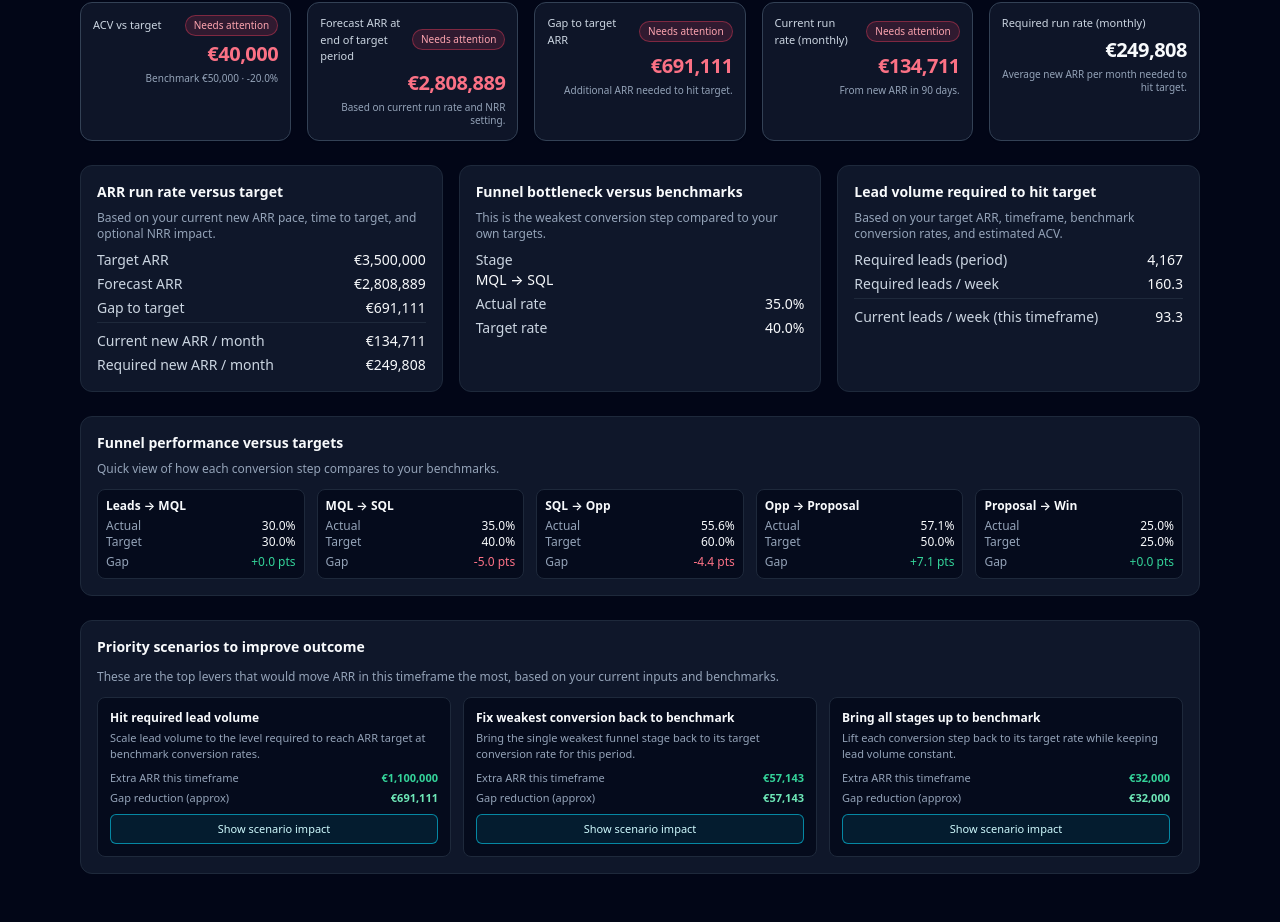
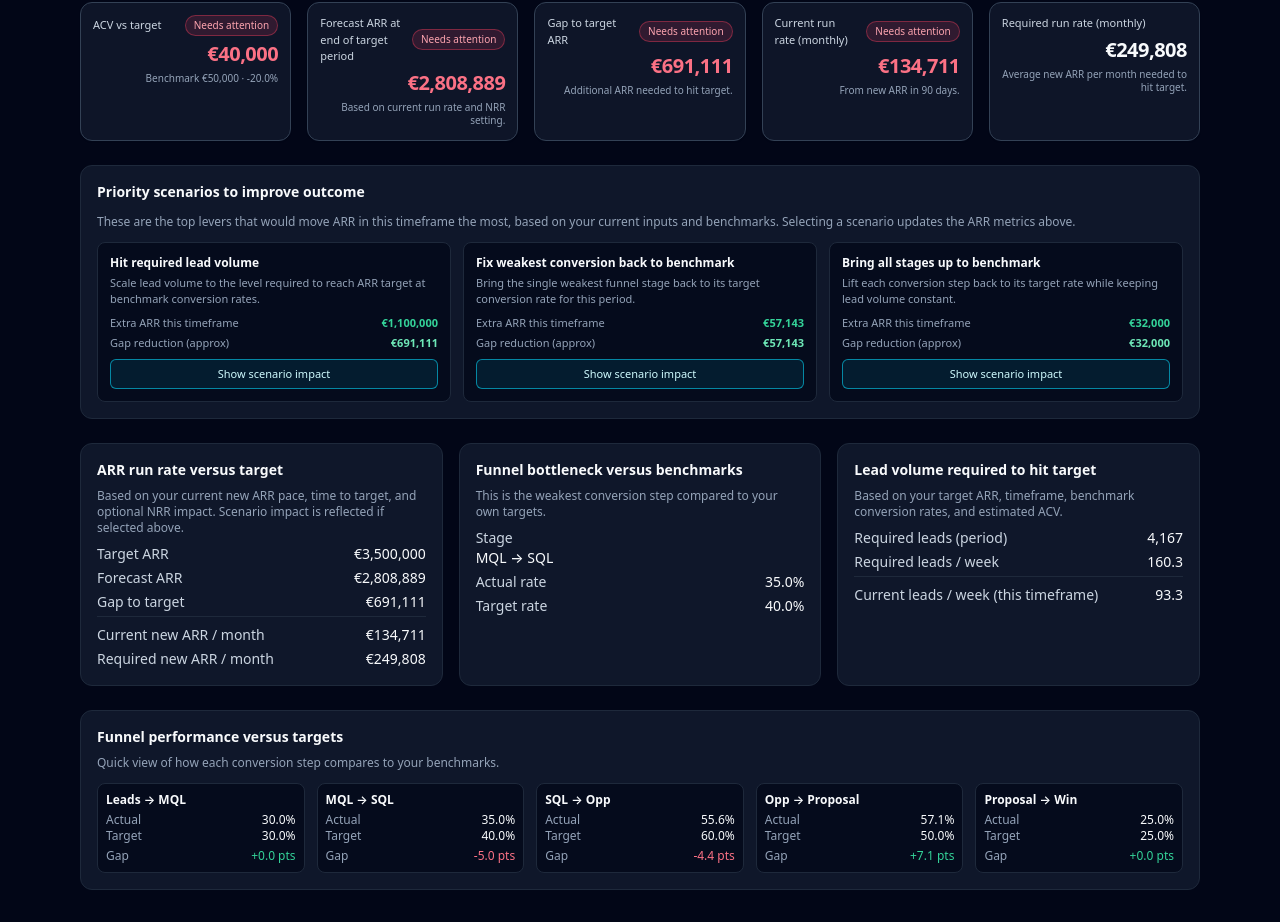
Before and after one commit to powerstephen/saas-throughput-tracker, a Next.js app: page / in a window 1280 px wide. Shown: the part 898-1820 px from the top of the page. Built offline with nearby package versions, Linux system fonts and the light colour scheme.

Commit message:
Update MainDashboard.tsx

```diff
--- a/components/MainDashboard.tsx
+++ b/components/MainDashboard.tsx
@@ -172,6 +172,7 @@ export default function MainDashboard() {
       : 0;
 
   const baseArr = actuals.revenue.newArrThisPeriod;
+  const targetArr = benchmarks.revenue.targetArr;
 
   const scenarios = computeScenarios({
     benchmarks,
@@ -186,6 +187,18 @@ export default function MainDashboard() {
   });
 
   const selectedScenario = scenarios.find((s) => s.id === selectedScenarioId);
+  const scenarioExtraArr = selectedScenario?.extraArr ?? 0;
+
+  // ---------- Scenario-adjusted metrics for hero + overview ----------
+
+  const forecastArrEndDisplayed = forecastArrEnd + scenarioExtraArr;
+  const arrGapDisplayed = Math.max(targetArr - forecastArrEndDisplayed, 0);
+
+  const timeframeMonths = (benchmarks.revenue.timeframeWeeks || 1) / 4.33;
+  const extraMonthlyFromScenario =
+    timeframeMonths > 0 ? scenarioExtraArr / timeframeMonths : 0;
+  const actualNewArrPerMonthDisplayed =
+    actualNewArrPerMonth + extraMonthlyFromScenario;
 
   return (
     <div className="space-y-6">
@@ -397,7 +410,7 @@ export default function MainDashboard() {
         </div>
       </section>
 
-      {/* Key metrics strip – more prominent, aligned numbers */}
+      {/* Key metrics strip – hero metrics */}
       <section className="grid grid-cols-1 sm:grid-cols-2 lg:grid-cols-5 gap-4">
         <StatCard
           label="ACV vs target"
@@ -425,37 +438,37 @@ export default function MainDashboard() {
         />
         <StatCard
           label="Forecast ARR at end of target period"
-          value={`€${Math.round(forecastArrEnd).toLocaleString()}`}
+          value={`€${Math.round(forecastArrEndDisplayed).toLocaleString()}`}
           helper={
             selectedScenario
-              ? `Scenario: €${Math.round(
-                  forecastArrEnd + selectedScenario.extraArr
-                ).toLocaleString()} if applied.`
+              ? "Includes impact of selected scenario."
               : "Based on current run rate and NRR setting."
           }
-          tone={arrGap <= 0 ? "good" : "bad"}
+          tone={arrGapDisplayed <= 0 ? "good" : "bad"}
         />
         <StatCard
           label="Gap to target ARR"
-          value={`€${Math.round(arrGap).toLocaleString()}`}
+          value={`€${Math.round(arrGapDisplayed).toLocaleString()}`}
           helper={
             selectedScenario
-              ? `Scenario reduces gap by ~€${Math.round(
-                  Math.min(selectedScenario.gapImprovement, arrGap)
-                ).toLocaleString()}.`
+              ? "Scenario-adjusted gap to ARR target."
               : arrGap > 0
               ? "Additional ARR needed to hit target."
               : "On track or above target at current run rate."
           }
-          tone={arrGap > 0 ? "bad" : "good"}
+          tone={arrGapDisplayed > 0 ? "bad" : "good"}
         />
         <StatCard
           label="Current run rate (monthly)"
-          value={`€${Math.round(actualNewArrPerMonth).toLocaleString()}`}
-          helper={`From new ARR in ${timeframeLabel}.`}
+          value={`€${Math.round(actualNewArrPerMonthDisplayed).toLocaleString()}`}
+          helper={
+            selectedScenario
+              ? "Includes incremental ARR from selected scenario."
+              : `From new ARR in ${timeframeLabel}.`
+          }
           tone={
             requiredNewArrPerMonth > 0
-              ? runRateRatio >= 1
+              ? actualNewArrPerMonthDisplayed / requiredNewArrPerMonth >= 1
                 ? "good"
                 : "bad"
               : "neutral"
@@ -469,6 +482,101 @@ export default function MainDashboard() {
         />
       </section>
 
+      {/* Priority scenarios moved directly under hero metrics */}
+      <section className="bg-slate-900 border border-slate-800 rounded-xl p-4 space-y-3">
+        <h3 className="text-sm font-semibold text-slate-50">
+          Priority scenarios to improve outcome
+        </h3>
+        <p className="text-xs text-slate-400">
+          These are the top levers that would move ARR in this timeframe the most, based
+          on your current inputs and benchmarks. Selecting a scenario updates the ARR
+          metrics above.
+        </p>
+
+        {scenarios.length === 0 ? (
+          <p className="text-xs text-slate-500">
+            Enter some funnel data and ARR to see suggested scenarios.
+          </p>
+        ) : (
+          <div className="grid grid-cols-1 md:grid-cols-3 gap-3 text-xs">
+            {scenarios.map((s) => (
+              <div
+                key={s.id}
+                className={`rounded-lg border p-3 bg-slate-950/70 space-y-2 ${
+                  selectedScenarioId === s.id
+                    ? "border-cyan-500/60 shadow-[0_0_0_1px_rgba(34,211,238,0.4)]"
+                    : "border-slate-800"
+                }`}
+              >
+                <div className="flex items-start justify-between gap-2">
+                  <div>
+                    <div className="font-semibold text-slate-50 mb-1">
+                      {s.title}
+                    </div>
+                    <p className="text-[11px] text-slate-400">{s.description}</p>
+                  </div>
+                </div>
+                <div className="mt-1 space-y-1 text-[11px]">
+                  <div className="flex justify-between">
+                    <span className="text-slate-400">Extra ARR this timeframe</span>
+                    <span className="font-semibold text-emerald-400">
+                      {s.extraArr > 0
+                        ? `€${Math.round(s.extraArr).toLocaleString()}`
+                        : "—"}
+                    </span>
+                  </div>
+                  <div className="flex justify-between">
+                    <span className="text-slate-400">
+                      Gap reduction (approx)
+                    </span>
+                    <span className="font-semibold text-emerald-300">
+                      {s.gapImprovement > 0
+                        ? `€${Math.round(
+                            Math.min(s.gapImprovement, arrGap)
+                          ).toLocaleString()}`
+                        : "—"}
+                    </span>
+                  </div>
+                </div>
+
+                <button
+                  type="button"
+                  onClick={() =>
+                    setSelectedScenarioId(
+                      selectedScenarioId === s.id ? null : s.id
+                    )
+                  }
+                  className="mt-2 w-full rounded-md border border-cyan-500/70 bg-cyan-500/10 px-2 py-1.5 text-[11px] font-medium text-cyan-100 hover:bg-cyan-500/20 transition-colors"
+                >
+                  {selectedScenarioId === s.id ? "Hide scenario impact" : "Show scenario impact"}
+                </button>
+
+                {selectedScenarioId === s.id && (
+                  <div className="mt-2 border-t border-slate-800 pt-2 text-[11px] space-y-1">
+                    <div className="flex justify-between">
+                      <span className="text-slate-400">New ARR (current)</span>
+                      <span className="font-medium text-slate-50">
+                        €{Math.round(baseArr).toLocaleString()}
+                      </span>
+                    </div>
+                    <div className="flex justify-between">
+                      <span className="text-slate-400">New ARR (scenario)</span>
+                      <span className="font-medium text-emerald-300">
+                        €{Math.round(s.newArrScenario).toLocaleString()}
+                      </span>
+                    </div>
+                    <p className="text-[10px] text-slate-500 mt-1">
+                      The hero metrics above are showing an approximate impact on forecast
+                      ARR and gap if this scenario is applied.
+                    </p>
+                  </div>
+                )}
+              </div>
+            ))}
+          </div>
+        )}
+      </section>
+
       {/* Results: overview cards */}
       <section className="grid grid-cols-1 md:grid-cols-3 gap-4">
         {/* ARR overview */}
@@ -478,31 +586,31 @@ export default function MainDashboard() {
           </h3>
           <p className="text-xs text-slate-400">
             Based on your current new ARR pace, time to target, and optional NRR
-            impact.
+            impact. Scenario impact is reflected if selected above.
           </p>
           <div className="mt-2 space-y-1 text-sm">
             <div className="flex justify-between">
               <span className="text-slate-300">Target ARR</span>
               <span className="font-medium text-slate-50">
-                €{benchmarks.revenue.targetArr.toLocaleString()}
+                €{targetArr.toLocaleString()}
               </span>
             </div>
             <div className="flex justify-between">
               <span className="text-slate-300">Forecast ARR</span>
               <span className="font-medium text-slate-50">
-                €{Math.round(forecastArrEnd).toLocaleString()}
+                €{Math.round(forecastArrEndDisplayed).toLocaleString()}
               </span>
             </div>
             <div className="flex justify-between">
               <span className="text-slate-300">Gap to target</span>
               <span className="font-medium text-slate-50">
-                €{Math.round(arrGap).toLocaleString()}
+                €{Math.round(arrGapDisplayed).toLocaleString()}
               </span>
             </div>
             <div className="flex justify-between pt-2 border-t border-slate-800 mt-2">
               <span className="text-slate-300">Current new ARR / month</span>
               <span className="font-medium text-slate-50">
-                €{Math.round(actualNewArrPerMonth).toLocaleString()}
+                €{Math.round(actualNewArrPerMonthDisplayed).toLocaleString()}
               </span>
             </div>
             <div className="flex justify-between">
@@ -640,100 +748,6 @@ export default function MainDashboard() {
             </div>
           ))}
         </div>
-      </section>
-
-      {/* Priority scenarios section */}
-      <section className="bg-slate-900 border border-slate-800 rounded-xl p-4 space-y-3">
-        <h3 className="text-sm font-semibold text-slate-50">
-          Priority scenarios to improve outcome
-        </h3>
-        <p className="text-xs text-slate-400">
-          These are the top levers that would move ARR in this timeframe the most, based
-          on your current inputs and benchmarks.
-        </p>
-
-        {scenarios.length === 0 ? (
-          <p className="text-xs text-slate-500">
-            Enter some funnel data and ARR to see suggested scenarios.
-          </p>
-        ) : (
-          <div className="grid grid-cols-1 md:grid-cols-3 gap-3 text-xs">
-            {scenarios.map((s) => (
-              <div
-                key={s.id}
-                className={`rounded-lg border p-3 bg-slate-950/70 space-y-2 ${
-                  selectedScenarioId === s.id
-                    ? "border-cyan-500/60 shadow-[0_0_0_1px_rgba(34,211,238,0.4)]"
-                    : "border-slate-800"
-                }`}
-              >
-                <div className="flex items-start justify-between gap-2">
-                  <div>
-                    <div className="font-semibold text-slate-50 mb-1">
-                      {s.title}
-                    </div>
-                    <p className="text-[11px] text-slate-400">{s.description}</p>
-                  </div>
-                </div>
-                <div className="mt-1 space-y-1 text-[11px]">
-                  <div className="flex justify-between">
-                    <span className="text-slate-400">Extra ARR this timeframe</span>
-                    <span className="font-semibold text-emerald-400">
-                      {s.extraArr > 0
-                        ? `€${Math.round(s.extraArr).toLocaleString()}`
-                        : "—"}
-                    </span>
-                  </div>
-                  <div className="flex justify-between">
-                    <span className="text-slate-400">
-                      Gap reduction (approx)
-                    </span>
-                    <span className="font-semibold text-emerald-300">
-                      {s.gapImprovement > 0
-                        ? `€${Math.round(
-                            Math.min(s.gapImprovement, arrGap)
-                          ).toLocaleString()}`
-                        : "—"}
-                    </span>
-                  </div>
-                </div>
-
-                <button
-                  type="button"
-                  onClick={() =>
-                    setSelectedScenarioId(
-                      selectedScenarioId === s.id ? null : s.id
-                    )
-                  }
-                  className="mt-2 w-full rounded-md border border-cyan-500/70 bg-cyan-500/10 px-2 py-1.5 text-[11px] font-medium text-cyan-100 hover:bg-cyan-500/20 transition-colors"
-                >
-                  {selectedScenarioId === s.id ? "Hide scenario impact" : "Show scenario impact"}
-                </button>
-
-                {selectedScenarioId === s.id && (
-                  <div className="mt-2 border-t border-slate-800 pt-2 text-[11px] space-y-1">
-                    <div className="flex justify-between">
-                      <span className="text-slate-400">New ARR (current)</span>
-                      <span className="font-medium text-slate-50">
-                        €{Math.round(baseArr).toLocaleString()}
-                      </span>
-                    </div>
-                    <div className="flex justify-between">
-                      <span className="text-slate-400">New ARR (scenario)</span>
-                      <span className="font-medium text-emerald-300">
-                        €{Math.round(s.newArrScenario).toLocaleString()}
-                      </span>
-                    </div>
-                    <p className="text-[10px] text-slate-500 mt-1">
-                      The main metrics above show an approximate impact on forecast ARR
-                      and gap if this scenario is applied.
-                    </p>
-                  </div>
-                )}
-              </div>
-            ))}
-          </div>
-        )}
       </section>
     </div>
   );
```
